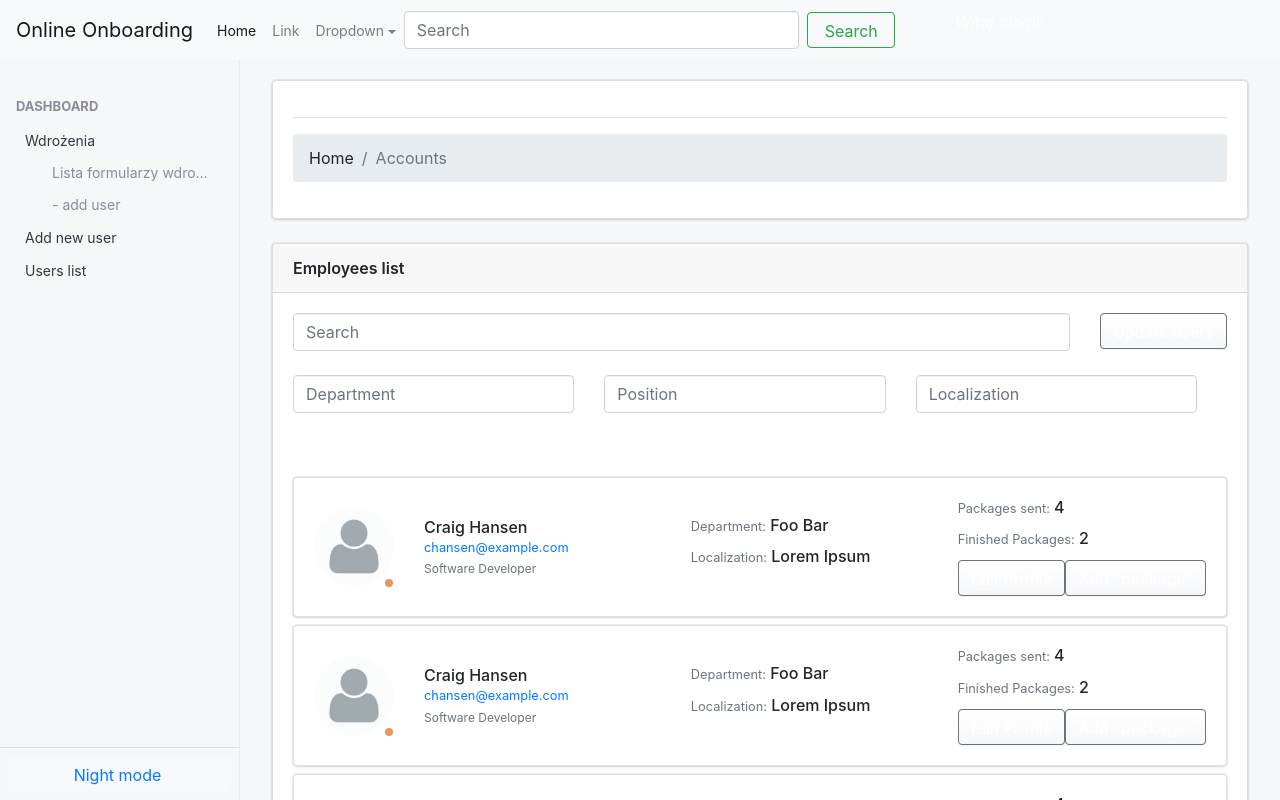
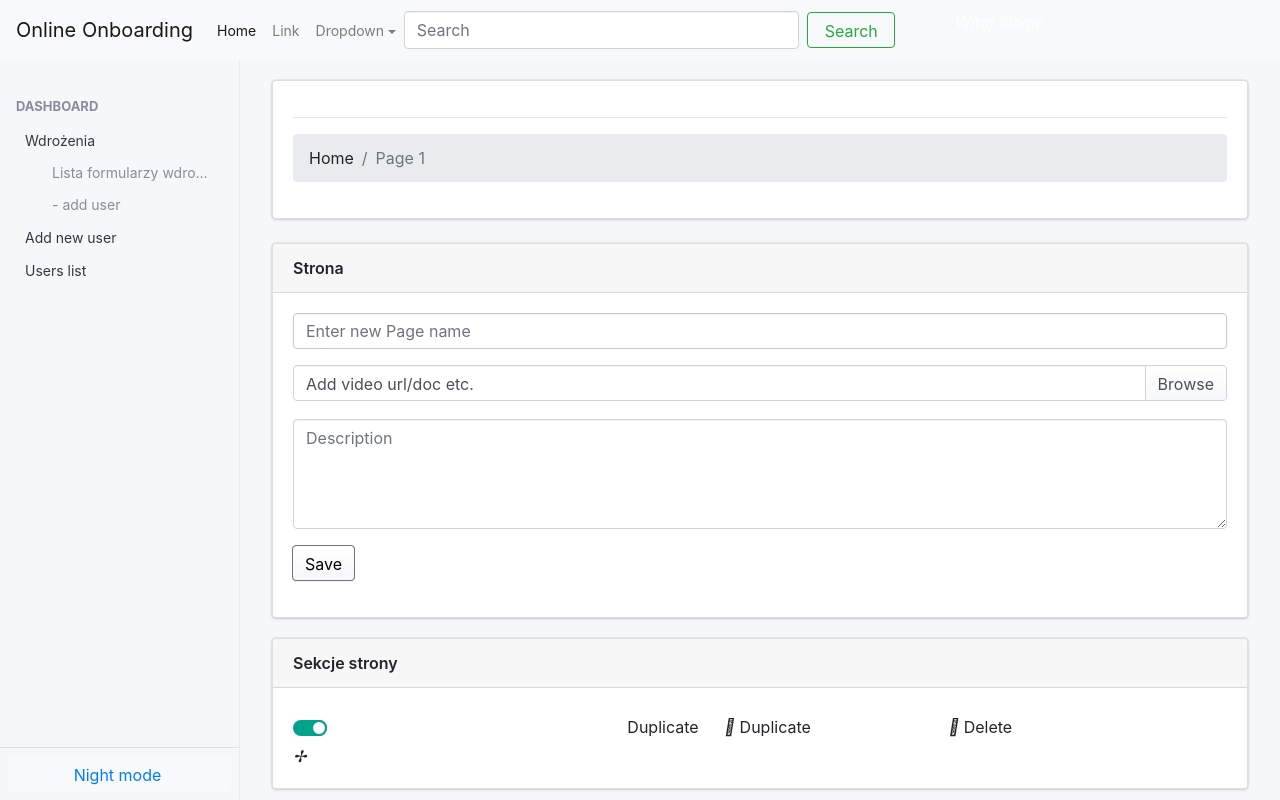
Before and after one commit to binawork/OnboardingFront, a React (Create React App) app: page / in a window 1280 px wide. Shown: the top 800 px of the page. Built offline with nearby package versions, Linux system fonts and the light colour scheme.

Commit message:
Add description form for an edit page of forms in presentation component
Use component in App to present the page

```diff
--- a/src/Applications/App.js
+++ b/src/Applications/App.js
@@ -9,7 +9,7 @@ import FormsEditPage from "../Components/FormsEditPage";
 
 function App() {
   return (
-      <UserListPage />
+      <FormsEditPage />
   );
 }
 
--- a/src/Components/FormsEditPage.js
+++ b/src/Components/FormsEditPage.js
@@ -14,13 +14,44 @@ function FormsEditPage() {
     return(
     	<div className="app">
     		<header className="app-header app-header-dark">
-    			<Navbar />
+    			<Navbar /> {/* placeholder */}
     		</header>
-			<LeftMenu />
-			<main className="app-main">
+    		<LeftMenu /> {/* placeholder */}
+    		<main className="app-main">
 				<div className="wrapper"><div className="page">
 					<div className="page-inner">
-						<PageAddressBar page = { "Page 1" } />
+						<PageAddressBar page = { "Page 1" } /> {/* placeholder */}
+
+    					<div className="page-section">
+    						<div className="card card-fluid">
+    							<div className="card-header">
+    							Strona
+    							</div>
+    							<div className="card-body">
+    								<form> {/* form placeholder */}
+    									<div className="form-group">
+    										<div className="input-group">
+    											<input type="text" className="form-control" placeholder="Enter new Page name" value="" />
+    										</div>
+    									</div>
+    									<div className="form-group">
+    										<div className="custom-file">
+    											<input type="file" className="custom-file-input" id="docFile" multiple="" />
+    											<label className="custom-file-label" for="docFile">Add video url/doc etc.</label>
+    										</div>
+    									</div>
+    									<div className="form-group">
+    										<textarea className="form-control" placeholder="Description" rows="4"></textarea>
+    									</div>
+    									<div className="form-group">
+    										<div className="input-group-append">
+    											<button className="btn btn-secondary" style={{color: '#000'}}>Save</button>
+    										</div>
+    									</div>
+    								</form>
+    							</div>
+    						</div>
+    					</div>
 
     					<div className="page-section">
     						<div className="card card-fluid">
```
